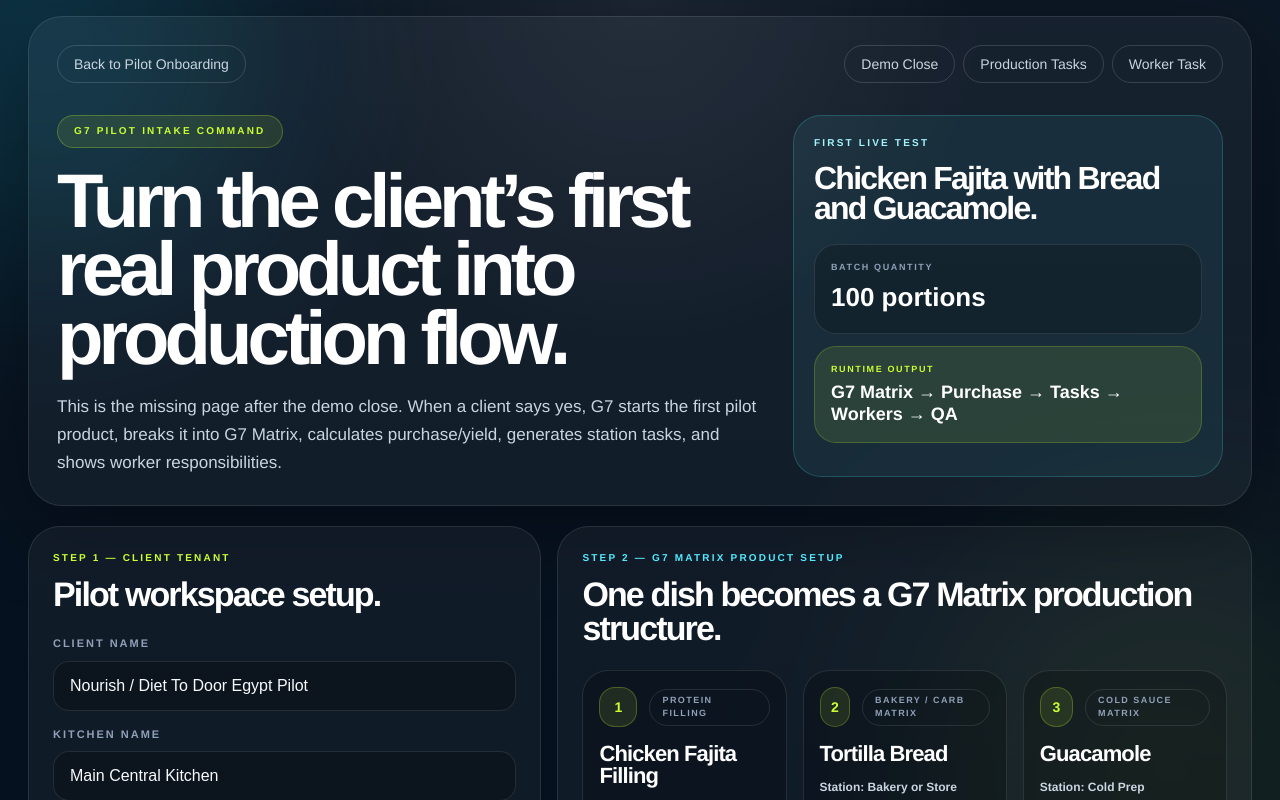
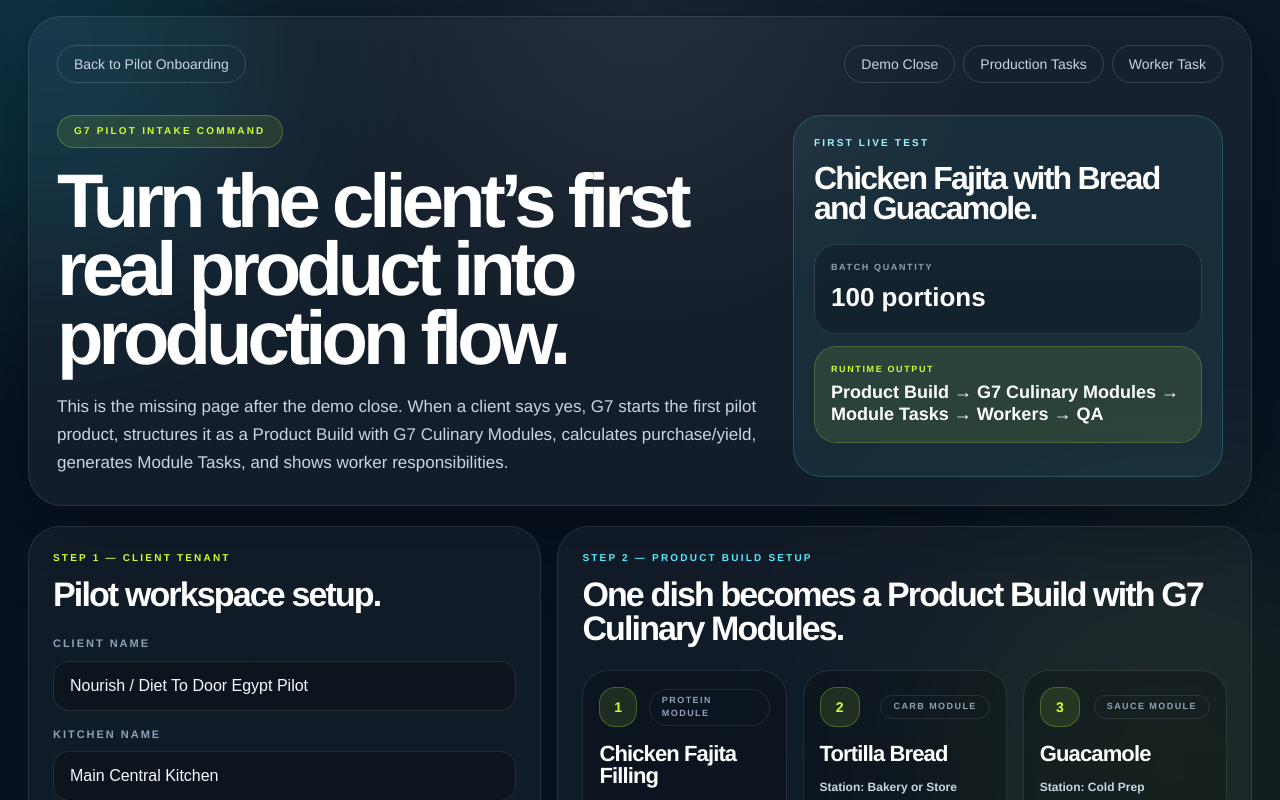
Before and after one commit to ammsofia11-wq/g7-mvpos, a Next.js app: page /pilot-intake in a window 1280 px wide. Shown: the top 800 px of the page. Built offline with nearby package versions, Linux system fonts and the light colour scheme.

Commit message:
Patch pilot terminology to culinary modules

```diff
--- a/app/pilot-intake/page.tsx
+++ b/app/pilot-intake/page.tsx
@@ -12,9 +12,9 @@ type Ingredient = {
   note?: string;
 };
 
-type Brick = {
+type CulinaryModule = {
   name: string;
-  type: string;
+  moduleType: string;
   station: string;
   productionType: string;
   ingredients: Ingredient[];
@@ -63,10 +63,10 @@ const cookingYieldRules = [
   },
 ];
 
-const baseBricks: Brick[] = [
+const baseCulinaryModules: CulinaryModule[] = [
   {
     name: "Chicken Fajita Filling",
-    type: "Protein Filling",
+    moduleType: "Protein Module",
     station: "Butchery → Vegetable Prep → Hot Kitchen",
     productionType: "In-House",
     notes: [
@@ -180,7 +180,7 @@ const baseBricks: Brick[] = [
   },
   {
     name: "Tortilla Bread",
-    type: "Bakery / Carb Matrix",
+    moduleType: "Carb Module",
     station: "Bakery or Store",
     productionType: "In-House or Purchased Ready",
     notes: [
@@ -201,7 +201,7 @@ const baseBricks: Brick[] = [
   },
   {
     name: "Guacamole",
-    type: "Cold Sauce Matrix",
+    moduleType: "Sauce Module",
     station: "Cold Prep",
     productionType: "In-House",
     notes: [
@@ -265,7 +265,7 @@ const baseTasks: GeneratedTask[] = [
     task: "Collect pilot ingredients and scan issue list",
     worker: "Storekeeper 01",
     expectedOutput:
-      "Gross issue list prepared for chicken, vegetables, tortilla, guacamole ingredients, spices, labels, and packaging.",
+      "Gross issue list prepared for chicken, vegetables, tortilla, guacamole ingredients, spices, labels, and Packaging Module materials.",
     approval: "Store issue confirmation",
   },
   {
@@ -316,11 +316,11 @@ const baseTasks: GeneratedTask[] = [
   {
     step: "07",
     station: "Packaging",
-    task: "Portion tortilla, fajita filling, and guacamole",
+    task: "Complete Packaging Module Build Card",
     worker: "Packaging Worker 01",
     expectedOutput:
-      "100 finished meals packed according to visual portioning guide. Packed portion output must be measured.",
-    approval: "Packaging supervisor check",
+      "100 finished meals packed according to the Build Card, including Protein Module, Carb Module, Sauce Module, Garnish Module when applicable, and Packaging Module checks. Packed portion output must be measured.",
+    approval: "Packaging Module supervisor check",
   },
   {
     step: "08",
@@ -381,8 +381,8 @@ export default function PilotIntakePage() {
       }
     >();
 
-    for (const brick of baseBricks) {
-      for (const ingredient of brick.ingredients) {
+    for (const culinaryModule of baseCulinaryModules) {
+      for (const ingredient of culinaryModule.ingredients) {
         if (
           ingredient.name === "Tortilla Bread / Dough" &&
           tortillaType === "purchased"
@@ -519,9 +519,9 @@ export default function PilotIntakePage() {
 
               <p className="mt-5 max-w-3xl text-[15px] leading-7 text-slate-300 sm:text-[17px]">
                 This is the missing page after the demo close. When a client
-                says yes, G7 starts the first pilot product, breaks it into G7
-                Matrix, calculates purchase/yield, generates station tasks, and
-                shows worker responsibilities.
+                says yes, G7 starts the first pilot product, structures it as a Product Build with G7 Culinary Modules,
+                calculates purchase/yield, generates Module Tasks, and shows
+                worker responsibilities.
               </p>
             </div>
 
@@ -549,7 +549,7 @@ export default function PilotIntakePage() {
                     Runtime Output
                   </p>
                   <p className="mt-1 text-[18px] font-black leading-tight text-white">
-                    G7 Matrix → Purchase → Tasks → Workers → QA
+                    Product Build → G7 Culinary Modules → Module Tasks → Workers → QA
                   </p>
                 </div>
               </div>
@@ -639,17 +639,17 @@ export default function PilotIntakePage() {
 
           <div className="rounded-[32px] border border-white/10 bg-white/[0.045] p-5 sm:p-6">
             <p className="text-[10px] font-black uppercase tracking-[0.22em] text-cyan-300">
-              Step 2 — G7 Matrix Product Setup
+              Step 2 — Product Build Setup
             </p>
 
             <h2 className="mt-3 text-[34px] font-black leading-none tracking-[-0.055em] text-white">
-              One dish becomes a G7 Matrix production structure.
+              One dish becomes a Product Build with G7 Culinary Modules.
             </h2>
 
             <div className="mt-6 grid gap-4 md:grid-cols-3">
-              {baseBricks.map((brick, index) => (
+              {baseCulinaryModules.map((culinaryModule, index) => (
                 <article
-                  key={brick.name}
+                  key={culinaryModule.name}
                   className="rounded-[26px] border border-white/10 bg-black/20 p-4"
                 >
                   <div className="flex items-center justify-between gap-3">
@@ -657,20 +657,20 @@ export default function PilotIntakePage() {
                       {index + 1}
                     </span>
                     <span className="rounded-full border border-white/10 px-3 py-1 text-[9px] font-black uppercase tracking-[0.16em] text-slate-400">
-                      {brick.type}
+                      {culinaryModule.moduleType}
                     </span>
                   </div>
 
                   <h3 className="mt-4 text-[22px] font-black leading-none tracking-[-0.04em] text-white">
-                    {brick.name}
+                    {culinaryModule.name}
                   </h3>
 
                   <p className="mt-3 text-[12px] font-bold leading-5 text-slate-300">
-                    Station: {brick.station}
+                    Station: {culinaryModule.station}
                   </p>
 
                   <p className="mt-2 text-[12px] font-bold leading-5 text-slate-400">
-                    Production: {brick.productionType}
+                    Production: {culinaryModule.productionType}
                   </p>
                 </article>
               ))}
@@ -716,23 +716,23 @@ export default function PilotIntakePage() {
           </p>
 
           <h2 className="mt-3 text-[34px] font-black leading-none tracking-[-0.055em] text-white">
-            Every matrix part has its own raw-weight recipe.
+            Every G7 Culinary Module has its own raw-weight recipe.
           </h2>
 
           <div className="mt-6 grid gap-4 xl:grid-cols-3">
-            {baseBricks.map((brick) => (
+            {baseCulinaryModules.map((culinaryModule) => (
               <article
-                key={brick.name}
+                key={culinaryModule.name}
                 className="rounded-[28px] border border-white/10 bg-black/20 p-5"
               >
                 <h3 className="text-[24px] font-black leading-none tracking-[-0.04em] text-white">
-                  {brick.name}
+                  {culinaryModule.name}
                 </h3>
 
                 <div className="mt-4 grid gap-2">
-                  {brick.ingredients.map((ingredient) => (
+                  {culinaryModule.ingredients.map((ingredient) => (
                     <div
-                      key={`${brick.name}-${ingredient.name}-${ingredient.stage}`}
+                      key={`${culinaryModule.name}-${ingredient.name}-${ingredient.stage}`}
                       className="rounded-2xl border border-white/10 bg-white/[0.04] p-3"
                     >
                       <div className="flex items-start justify-between gap-3">
@@ -753,7 +753,7 @@ export default function PilotIntakePage() {
                 </div>
 
                 <div className="mt-4 grid gap-2">
-                  {brick.notes.map((note) => (
+                  {culinaryModule.notes.map((note) => (
                     <p
                       key={note}
                       className="rounded-2xl border border-[#CCFF33]/15 bg-[#CCFF33]/[0.06] p-3 text-[12px] font-bold leading-5 text-slate-300"
@@ -919,11 +919,11 @@ export default function PilotIntakePage() {
 
         <section className="rounded-[32px] border border-white/10 bg-white/[0.045] p-5 sm:p-6">
           <p className="text-[10px] font-black uppercase tracking-[0.22em] text-cyan-300">
-            Step 5 — Generated Station Tasks
+            Step 5 — Generated Module Tasks
           </p>
 
           <h2 className="mt-3 text-[34px] font-black leading-none tracking-[-0.055em] text-white">
-            One product becomes controlled worker tasks.
+            One product becomes controlled Module Tasks.
           </h2>
 
           <div className="mt-6 grid gap-3">
@@ -989,9 +989,9 @@ export default function PilotIntakePage() {
 
               <p className="mt-4 max-w-4xl text-[14px] leading-7 text-slate-200">
                 This page proves the promise after the demo: G7 can take a real
-                product, structure it into G7 Matrix, calculate purchasing and
-                yield, generate station tasks, assign workers, and prepare the
-                first controlled pilot flow.
+                product, structure it as a Product Build with G7 Culinary Modules,
+                calculate purchasing and yield, generate Module Tasks, assign
+                workers, and prepare the first controlled pilot flow.
               </p>
             </div>
 
--- a/app/pilot-onboarding/page.tsx
+++ b/app/pilot-onboarding/page.tsx
@@ -12,7 +12,7 @@ const onboardingSteps = [
     number: "02",
     title: "Kitchen Stations Setup",
     description:
-      "Define the real production floor: prep, butchery, hot kitchen, cooling, QA, portioning, packaging, dispatch, and handoff.",
+      "Define the real production floor: prep, butchery, hot kitchen, cooling, QA, portioning, Packaging Module, dispatch, and handoff.",
     signal: "Production map",
   },
   {
@@ -24,7 +24,7 @@ const onboardingSteps = [
   },
   {
     number: "04",
-    title: "G7 Matrix Recipe Intake",
+    title: "Product Build & G7 Culinary Modules Intake",
     description:
       "Enter the client’s own recipes, ingredients, raw weights, yields, allergens, SOPs, and approved supplier rules.",
     signal: "Client data only",
@@ -33,7 +33,7 @@ const onboardingSteps = [
     number: "05",
     title: "First Pilot Product Setup",
     description:
-      "Convert one real client product into purchase requirements, station tasks, worker responsibilities, QA gates, and runtime preview.",
+      "Convert one real client product into purchase requirements, Module Tasks, Build Card, worker responsibilities, QA gates, and runtime preview.",
     signal: "Live pilot",
   },
   {
@@ -49,7 +49,7 @@ const readinessChecks = [
   "Tenant workspace created",
   "Stations and production flow mapped",
   "Client roles and permissions approved",
-  "First G7 Matrix recipe entered",
+  "First Product Build entered",
   "First pilot product generated",
   "QA and release process confirmed",
 ];
```
